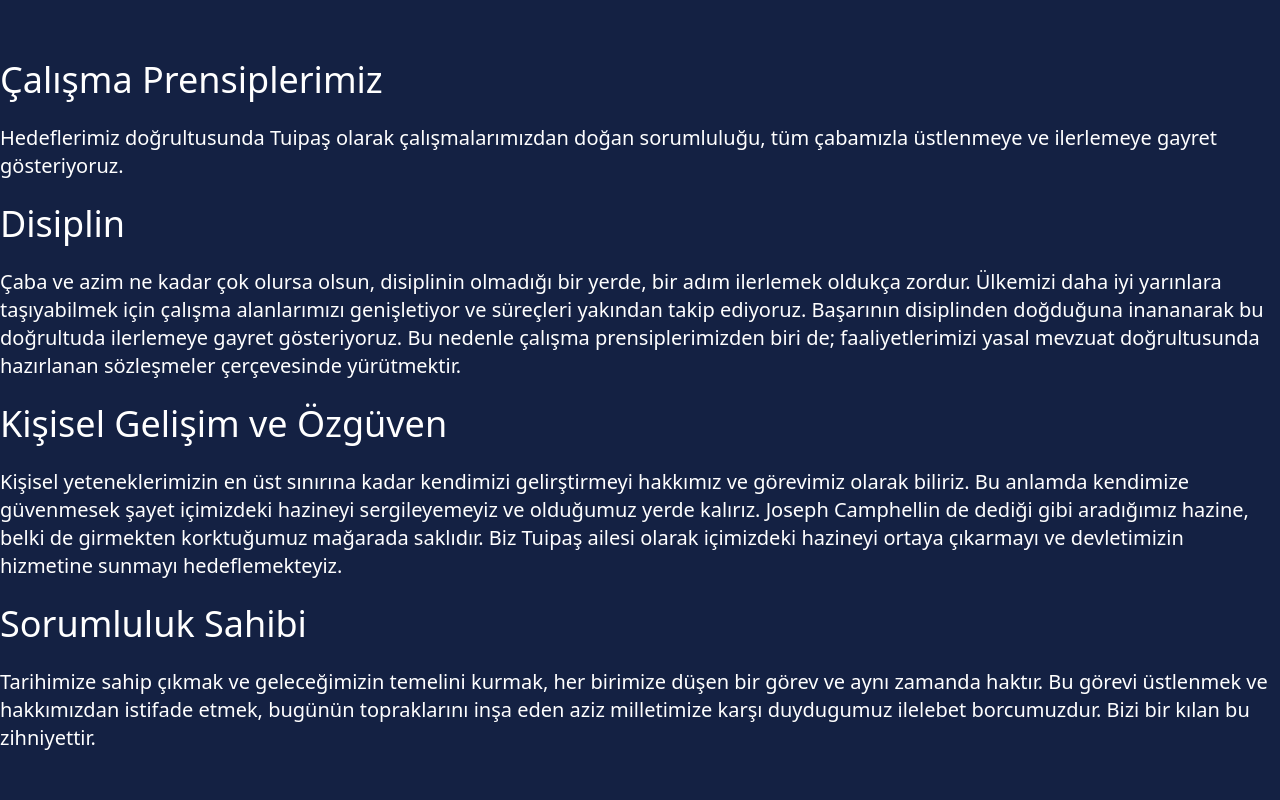
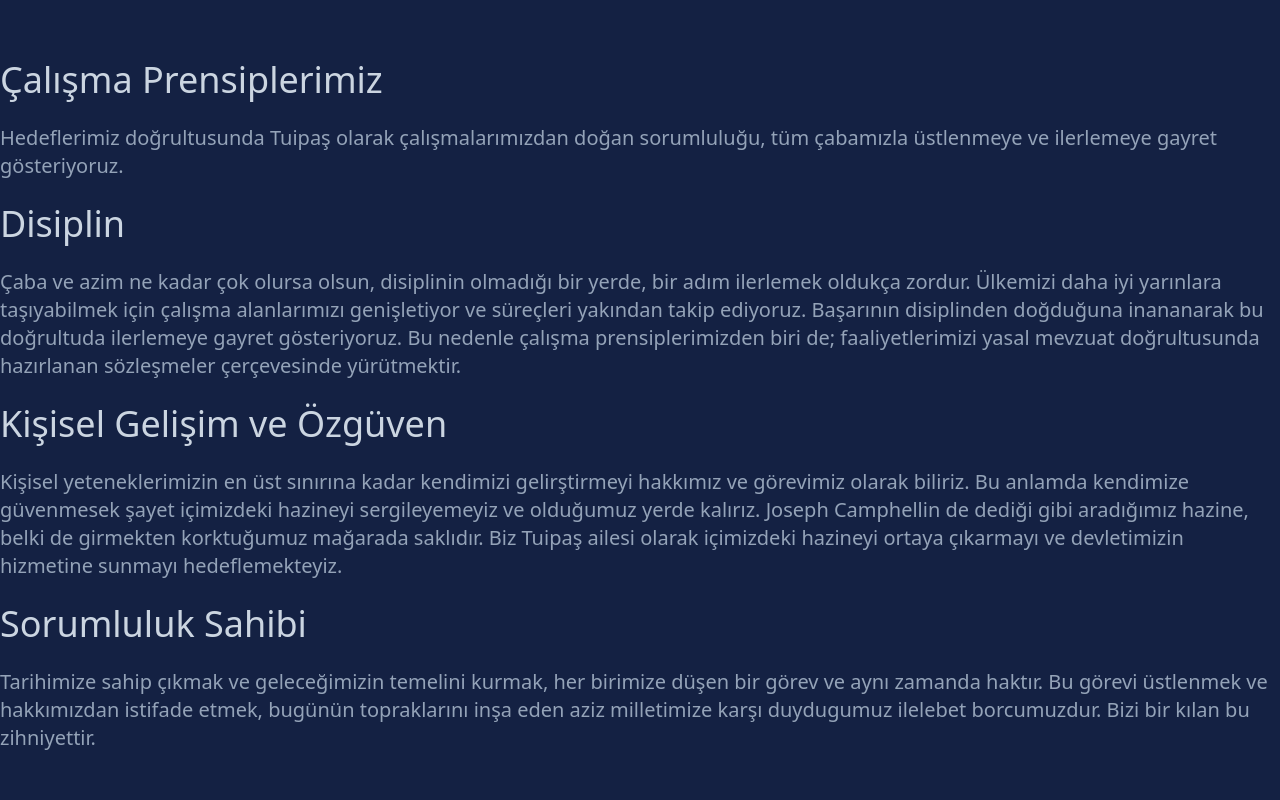
Before and after one commit to Afsinur/tonmoy-client-human-plane, a React (Vite) app: page /corporate/our-working-principles in a window 1280 px wide. Shown: the part 500-1300 px from the top of the page. Built offline with nearby package versions, Linux system fonts and the light colour scheme.

Commit message:
corporate texts color updated

```diff
--- a/src/components/corporate/AboutUs.jsx
+++ b/src/components/corporate/AboutUs.jsx
@@ -9,15 +9,15 @@
   }, []);
   return (
     <>
-      <h2 className="text-white text-4xl">Hakkımızda</h2>
+      <h2 className="text-slate-300 text-4xl">Hakkımızda</h2>
 
-      <p className="text-white text-xl">
+      <p className="text-slate-400 text-xl">
         Tuipaş, mühendisler eşliğinde teknoloji ağırlıklı çalışmalar
         sürdürmektedir. İcatları ile Türkiye ekonomisine katkı sağlamakla
         beraber uluslararası pazarda yer almayı hedeflemektedir.
       </p>
 
-      <p className="text-white text-xl">
+      <p className="text-slate-400 text-xl">
         Türkiye´nin bağımsızlaşması adına yerli ve milli projeler üzerinde
         çalışan Tuipaş, Türkiye´nin ilk Uçan İnsan Projesini hayata
         geçirmektedir. Geniş çaplı Ar-Ge çalışmaları sonucunda Türk milletine bu
--- a/src/components/corporate/OurFounder.jsx
+++ b/src/components/corporate/OurFounder.jsx
@@ -20,11 +20,11 @@
                 className="relative w-full h-full rounded-full object-cover"
               />
             </div>
-            <h2 className="text-white text-7xl text-nowrap">Tuğçe ŞAHİN</h2>
+            <h2 className="text-slate-300 text-7xl text-nowrap">Tuğçe ŞAHİN</h2>
           </div>
 
           <div className="grid gap-4 -translate-y-1/4">
-            <p className="text-white text-xl">
+            <p className="text-slate-400 text-xl">
               Pedagog ve psikoloji üzerine Yüksekokulunu tamamlamasının ardından
               Hamburg Üniversitesinde Hukuk Fakültesine girmiştir.
               Üniversitedeyken Erasmus programı kapsamında bir sene İstanbul
@@ -35,7 +35,7 @@
               yapmıştır.
             </p>
 
-            <p className="text-white text-xl">
+            <p className="text-slate-400 text-xl">
               2019 yılında Almanya‘da Junges Muslimisches Netzwerk topluluğunu
               kurmuştur. Bu toplulukta hat dersi gibi farklı faaliyetler
               düzenlenerek Avrupa‘da yaşayan Müslümanların kimliklerini
--- a/src/components/corporate/OurGoals.jsx
+++ b/src/components/corporate/OurGoals.jsx
@@ -11,9 +11,9 @@
 
   return (
     <>
-      <h2 className="text-white text-4xl">Hedeflerimiz</h2>
+      <h2 className="text-slate-300 text-4xl">Hedeflerimiz</h2>
 
-      <p className="text-white text-xl">
+      <p className="text-slate-400 text-xl">
         Tuipaş kurumu olarak gelecek potansiyeli yüksek ürünlerin ülke içinde
         üretim kapasitesinin geliştirilmesini hedefliyoruz. Bağımlılığın
         azaltılması anlamında istikrarlı bir şekilde ilerlemeye çaba gösteriyor
--- a/src/components/corporate/OurValues.jsx
+++ b/src/components/corporate/OurValues.jsx
@@ -10,33 +10,33 @@
 
   return (
     <>
-      <h2 className="text-white text-4xl">Değerlerimiz</h2>
+      <h2 className="text-slate-300 text-4xl">Değerlerimiz</h2>
 
-      <p className="text-white text-xl">
+      <p className="text-slate-400 text-xl">
         Kurum içerisinde alınan her kararın ve sergilenen her davranışın,
         Tuipaşın temel değerleri ile uyumlu olabilmesi için çaba göstererek
         Tuipaş çalışma disiplinini korumayı hedeflemektedir.
       </p>
 
-      <h2 className="text-white text-4xl">Şeffaflık</h2>
+      <h2 className="text-slate-300 text-4xl">Şeffaflık</h2>
 
-      <p className="text-white text-xl">
+      <p className="text-slate-400 text-xl">
         Faaliyetlerimizde şeffaf olmayı ilke edindik ve bu anlayış ile hareket
         ediyoruz.
       </p>
 
-      <h2 className="text-white text-4xl">İnovasyon</h2>
+      <h2 className="text-slate-300 text-4xl">İnovasyon</h2>
 
-      <p className="text-white text-xl">
+      <p className="text-slate-400 text-xl">
         Tuipaş olarak özgün fikirlere değer veriyoruz. Fikirleri
         değerlendiriyor, onları en iyi duruma getirmek icin süzgeçten geçiriyor
         ve bu sayede faydalarını ölçüyoruz. Bu şekilde sürdürülebilirlik ve
         rekabette hep bir adım önde olmamızın temelini atıyoruz.
       </p>
 
-      <h2 className="text-white text-4xl">Stratejik Anlayış</h2>
+      <h2 className="text-slate-300 text-4xl">Stratejik Anlayış</h2>
 
-      <p className="text-white text-xl">
+      <p className="text-slate-400 text-xl">
         Olası sorunları önceden görerek tedbir almak ve bu sorunlara karşı
         sağlam durmak, strateji anlayışımızın öz değerlerini oluşturmaktadır.
       </p>
--- a/src/components/corporate/OurWorkingPrinciples.jsx
+++ b/src/components/corporate/OurWorkingPrinciples.jsx
@@ -10,16 +10,16 @@
 
   return (
     <>
-      <h2 className="text-white text-4xl">Çalışma Prensiplerimiz</h2>
+      <h2 className="text-slate-300 text-4xl">Çalışma Prensiplerimiz</h2>
 
-      <p className="text-white text-xl">
+      <p className="text-slate-400 text-xl">
         Hedeflerimiz doğrultusunda Tuipaş olarak çalışmalarımızdan doğan
         sorumluluğu, tüm çabamızla üstlenmeye ve ilerlemeye gayret gösteriyoruz.
       </p>
 
-      <h2 className="text-white text-4xl">Disiplin</h2>
+      <h2 className="text-slate-300 text-4xl">Disiplin</h2>
 
-      <p className="text-white text-xl">
+      <p className="text-slate-400 text-xl">
         Çaba ve azim ne kadar çok olursa olsun, disiplinin olmadığı bir yerde,
         bir adım ilerlemek oldukça zordur. Ülkemizi daha iyi yarınlara
         taşıyabilmek için çalışma alanlarımızı genişletiyor ve süreçleri
@@ -29,9 +29,9 @@
         hazırlanan sözleşmeler çerçevesinde yürütmektir.
       </p>
 
-      <h2 className="text-white text-4xl">Kişisel Gelişim ve Özgüven</h2>
+      <h2 className="text-slate-300 text-4xl">Kişisel Gelişim ve Özgüven</h2>
 
-      <p className="text-white text-xl">
+      <p className="text-slate-400 text-xl">
         Kişisel yeteneklerimizin en üst sınırına kadar kendimizi gelirştirmeyi
         hakkımız ve görevimiz olarak biliriz. Bu anlamda kendimize güvenmesek
         şayet içimizdeki hazineyi sergileyemeyiz ve olduğumuz yerde kalırız.
@@ -41,9 +41,9 @@
         hedeflemekteyiz.
       </p>
 
-      <h2 className="text-white text-4xl">Sorumluluk Sahibi</h2>
+      <h2 className="text-slate-300 text-4xl">Sorumluluk Sahibi</h2>
 
-      <p className="text-white text-xl">
+      <p className="text-slate-400 text-xl">
         Tarihimize sahip çıkmak ve geleceğimizin temelini kurmak, her birimize
         düşen bir görev ve aynı zamanda haktır. Bu görevi üstlenmek ve
         hakkımızdan istifade etmek, bugünün topraklarını inşa eden aziz
--- a/src/components/corporate/Vision.jsx
+++ b/src/components/corporate/Vision.jsx
@@ -10,9 +10,9 @@
 
   return (
     <>
-      <h2 className="text-white text-4xl">Vizyon</h2>
+      <h2 className="text-slate-300 text-4xl">Vizyon</h2>
 
-      <p className="text-white text-xl">
+      <p className="text-slate-400 text-xl">
         Vizyonumuz Türkiyemizin gücüne güç katmak, Türkiyemizi Cankuşu gibi
         teknolojiler ile bir adım ileriye taşıyabilmektir. Bunun için bu
         alandaki cevherlerin bilgi ve yeteneklerinin bir araya getirilerek
```
Also changed, not shown: src/components/corporate/working-principles-bg.jpg (deleted).
